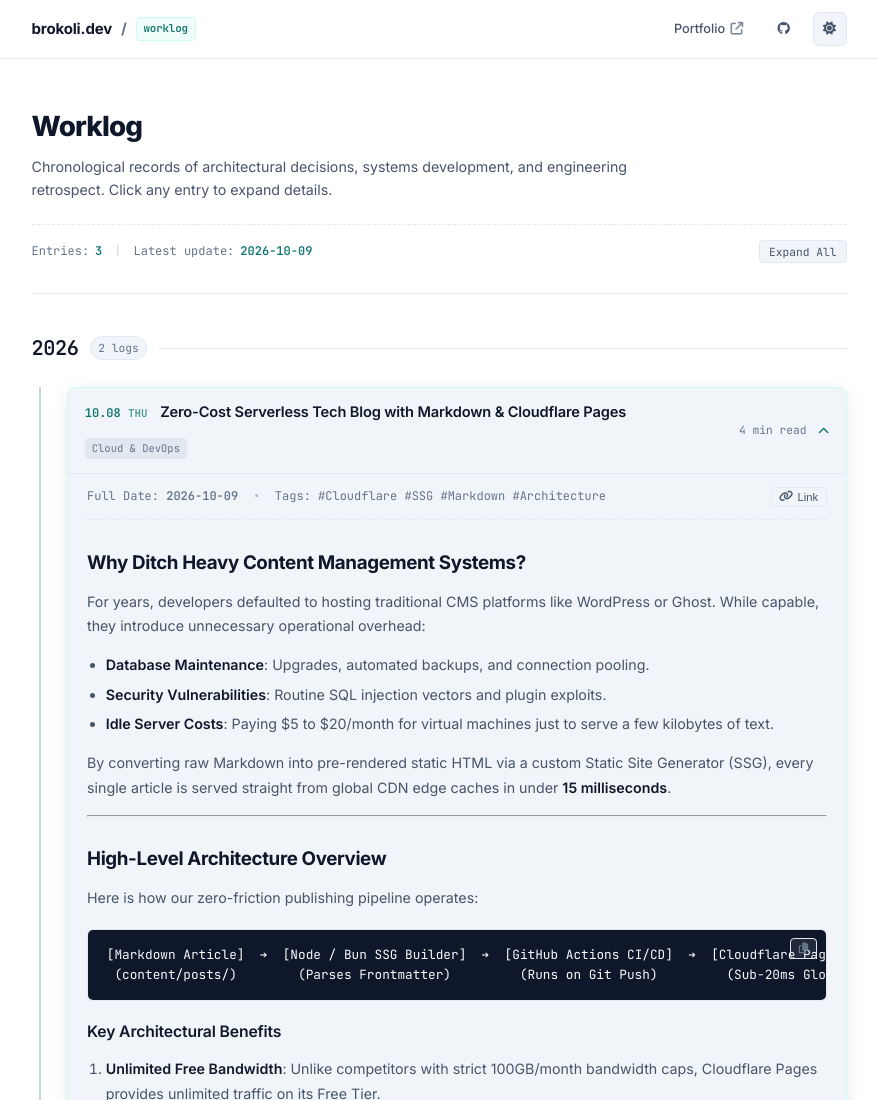
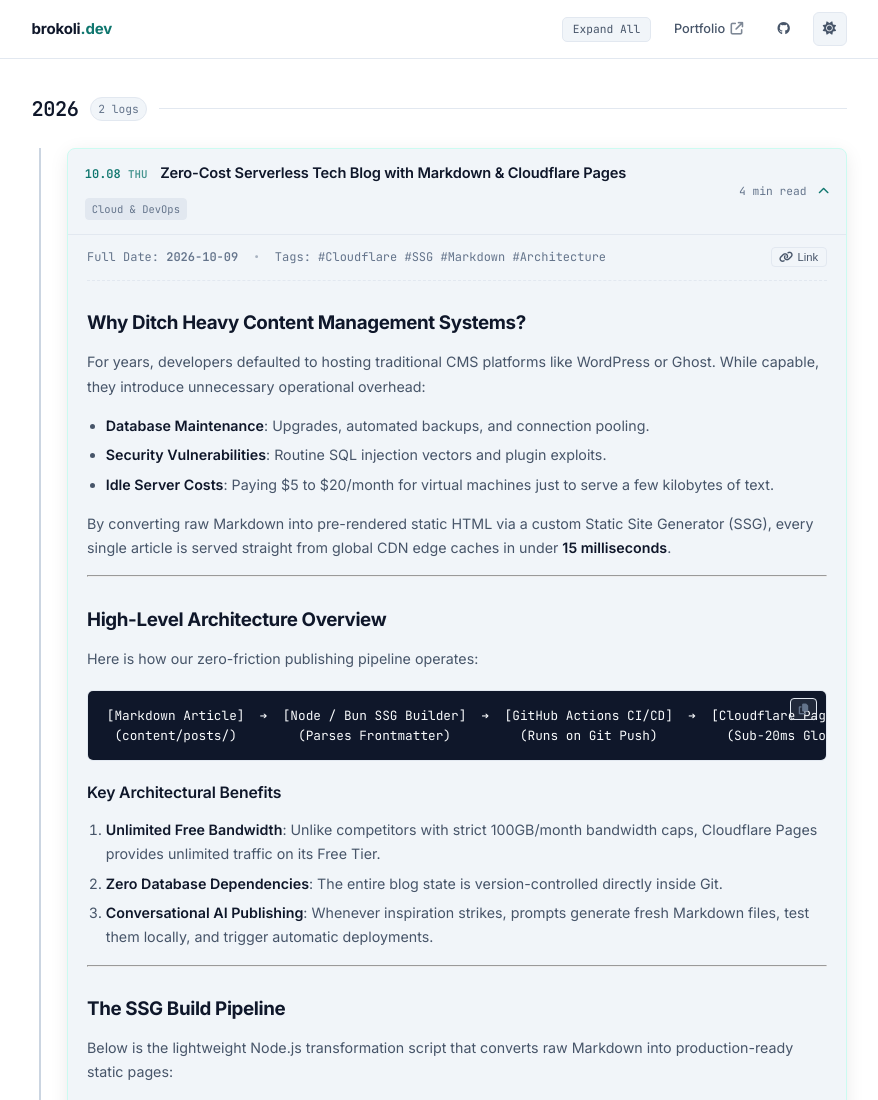
Before and after one commit to brokolidev/blog, a website: page index.html in a window 1280 px wide. Shown: the top 1100 px of the page, without its empty margins (201-1079 px from the left). Drawn offline with Linux system fonts and the light colour scheme.

Commit message:
🔥 Remove oversized Worklog title and intro banner

```diff
--- a/index.html
+++ b/index.html
@@ -3,8 +3,8 @@
 <head>
   <meta charset="utf-8">
   <meta name="viewport" content="width=device-width, initial-scale=1">
-  <title>Worklog — brokoli.dev</title>
-  <meta name="description" content="Engineering worklog and architectural retrospective by Ted Choi. Chronological development notes with expandable timeline entries.">
+  <title>brokoli.dev</title>
+  <meta name="description" content="Development logs and architectural notes by Ted Choi.">
   <link rel="stylesheet" href="https://cdnjs.cloudflare.com/ajax/libs/font-awesome/6.5.1/css/all.min.css">
   <link rel="preconnect" href="https://fonts.googleapis.com">
   <link rel="preconnect" href="https://fonts.gstatic.com" crossorigin>
@@ -17,12 +17,13 @@
     <div class="worklog-container">
       <div class="header-inner">
         <a href="index.html" class="header-brand">
-          <span>brokoli.dev</span>
-          <span style="color: var(--text-faint);">/</span>
-          <span class="badge-log">worklog</span>
+          <span>brokoli<span style="color: var(--accent);">.dev</span></span>
         </a>
 
         <div class="header-actions">
+          <button type="button" id="toggle-all-btn" class="toggle-all-btn">
+            Expand All
+          </button>
           <a href="https://brokolidev.com" target="_blank" rel="noopener noreferrer" class="btn-ghost">
             <span>Portfolio</span>
             <i class="fas fa-arrow-up-right-from-square text-xs" style="opacity: 0.7;"></i>
@@ -38,33 +39,9 @@
     </div>
   </header>
 
-  <main class="worklog-container">
-    <!-- Intro / Stats Bar -->
-    <section class="worklog-intro">
-      <h1 class="intro-title">Worklog</h1>
-      <p class="intro-desc">
-        Chronological records of architectural decisions, systems development, and engineering retrospect. Click any entry to expand details.
-      </p>
-
-      <div class="intro-stats-bar">
-        <div class="stat-item">
-          <span>Entries:</span>
-          <span class="stat-highlight">3</span>
-          <span style="color: var(--border-default); margin: 0 0.4rem;">|</span>
-          <span>Latest update:</span>
-          <span class="stat-highlight">2026-10-09</span>
-        </div>
-
-        <div class="controls-bar">
-          <button type="button" id="toggle-all-btn" class="toggle-all-btn">
-            Expand All
-          </button>
-        </div>
-      </div>
-    </section>
-
+  <main class="worklog-container" style="padding-top: 2.25rem;">
     <!-- Timeline Sections by Year -->
-    <section class="worklog-timeline">
+    <section class="worklog-timeline" style="padding-top: 0;">
 
       <div class="year-block" id="year-2026">
         <div class="year-heading">
--- a/src/css/style.css
+++ b/src/css/style.css
@@ -194,63 +194,11 @@ html:not(.dark) .worklog-header {
   background: var(--bg-surface-hover);
 }
 
-/* Hero / Log Summary Bar */
-.worklog-intro {
-  padding: 3rem 0 2rem;
-  border-bottom: 1px solid var(--border-subtle);
-}
-
-.intro-title {
-  font-size: 1.85rem;
-  font-weight: 800;
-  letter-spacing: -0.03em;
-  color: var(--text-main);
-  margin-bottom: 0.5rem;
-}
-
-.intro-desc {
-  font-size: 0.95rem;
-  color: var(--text-muted);
-  max-width: 620px;
-  line-height: 1.6;
-}
-
-.intro-stats-bar {
-  display: flex;
-  align-items: center;
-  justify-content: space-between;
-  gap: 1rem;
-  margin-top: 1.5rem;
-  padding-top: 1rem;
-  border-top: 1px dashed var(--border-subtle);
-  font-family: var(--font-mono);
-  font-size: 0.8rem;
-  color: var(--text-faint);
-  flex-wrap: wrap;
-}
-
-.stat-item {
-  display: flex;
-  align-items: center;
-  gap: 0.4rem;
-}
-
-.stat-highlight {
-  color: var(--accent);
-  font-weight: 600;
-}
-
-.controls-bar {
-  display: flex;
-  align-items: center;
-  gap: 0.5rem;
-}
-
 .toggle-all-btn {
   font-family: var(--font-mono);
   font-size: 0.75rem;
-  padding: 0.25rem 0.6rem;
-  border-radius: 4px;
+  padding: 0.3rem 0.65rem;
+  border-radius: 5px;
   border: 1px solid var(--border-subtle);
   background: var(--bg-surface);
   color: var(--text-muted);
@@ -261,6 +209,7 @@ html:not(.dark) .worklog-header {
 .toggle-all-btn:hover {
   color: var(--text-main);
   border-color: var(--border-default);
+  background: var(--bg-surface-hover);
 }
 
 /* Timeline Layout */
```
Also changed, not shown: build.js (+8 -31 lines).
